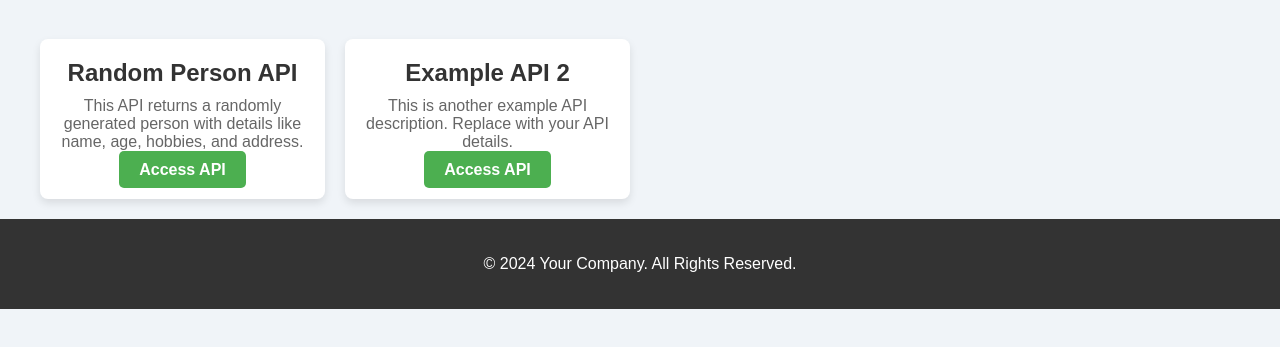
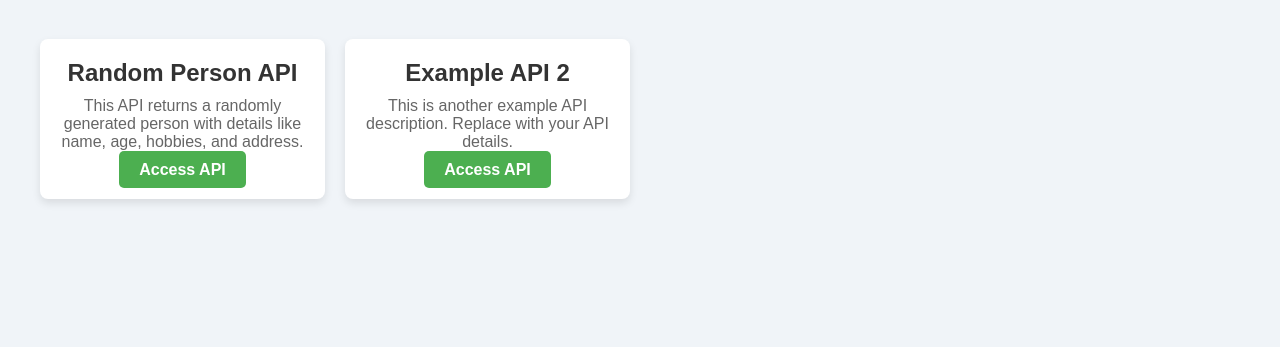
Before and after one commit to Arztiser/ZenorAPI, a plain HTML site: page index.html in a window 1280 px wide. Shown: the part 101-448 px from the top of the page. Drawn offline with Linux system fonts and the light colour scheme.

Commit message:
Update index.html

```diff
--- a/index.html
+++ b/index.html
@@ -3,7 +3,7 @@
 <head>
   <meta charset="UTF-8">
   <meta name="viewport" content="width=device-width, initial-scale=1.0">
-  <title>API List</title>
+  <title>Zenor API</title>
   <style>
     body {
       font-family: Arial, sans-serif;
@@ -84,9 +84,5 @@
 
     <!-- You can add more API boxes here -->
   </div>
-
-  <footer>
-    <p>&copy; 2024 Your Company. All Rights Reserved.</p>
-  </footer>
 </body>
 </html>
```
